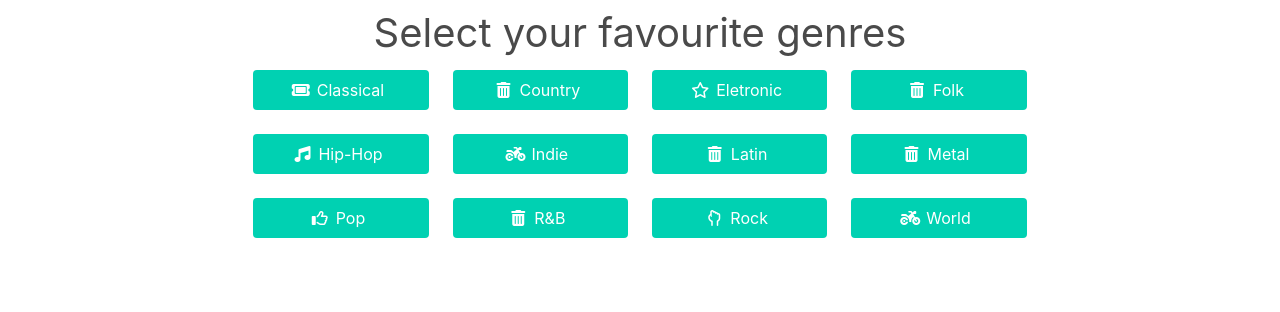
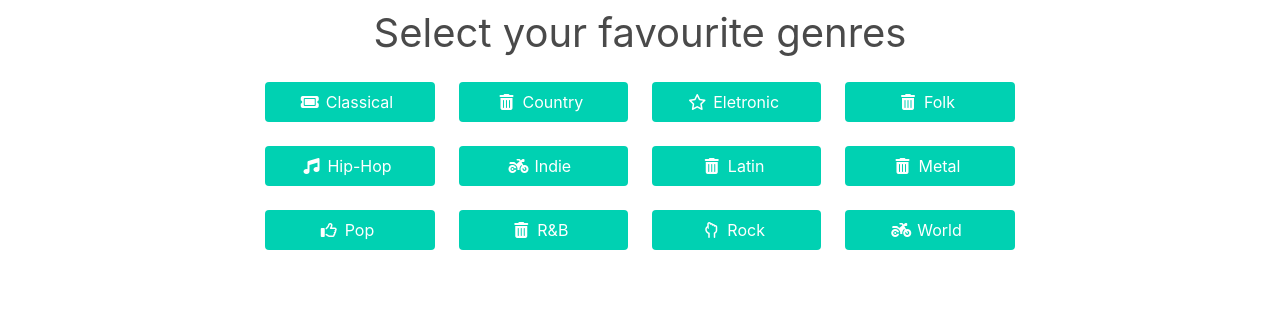
Before and after one commit to marshalldanel/localplaylist, a React (Create React App) app in the folder app/: page / in a window 1280 px wide. Both pictures are taken after a click on the button "Select Genres". Shown: the part 188-500 px from the top of the page. Built offline with nearby package versions, Linux system fonts and the light colour scheme.

Commit message:
Fixed bug 'classnames'

```diff
--- a/app/src/GenreSelect.jsx
+++ b/app/src/GenreSelect.jsx
@@ -105,7 +105,7 @@ class GenreSelect extends Component {
         <h2 className="subtitle has-text-centered is-size-2">Select your favourite genres</h2>
         <div className="columns">
           <div className="column is-2" />
-          <div classNames="column is-8">
+          <div className="column is-8">
             <div className="columns is-multiline">
               {genreSelector}
             </div>
```
